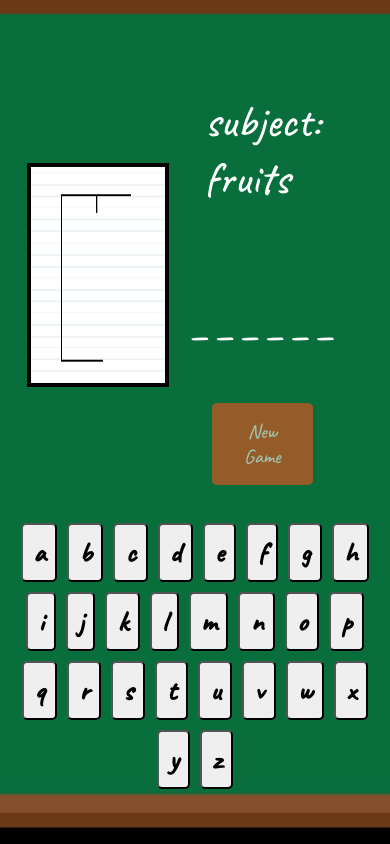
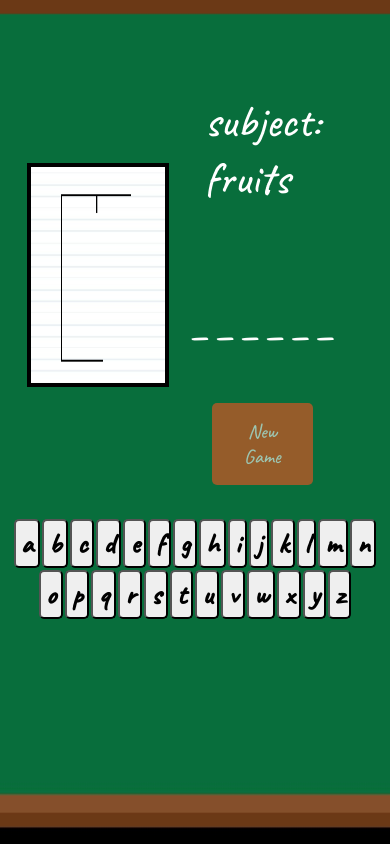
Before and after one commit to ShaharSalhov/hangman_game, a React (Create React App) app: page / in a window 390 px wide. Built offline with nearby package versions, Linux system fonts and the light colour scheme; a web font is replaced by a local one.

Commit message:
fixed font size in small screens

```diff
--- a/src/App.css
+++ b/src/App.css
@@ -137,8 +137,8 @@ html {
     font-family: 'Caveat', cursive;
     font-size: 28px;
     font-weight: bolder;
-    padding: 10px;
-    margin: 5px;
+    padding: 5px;
+    margin: 1px;
     border-radius: 5px;
   }
 }
```
